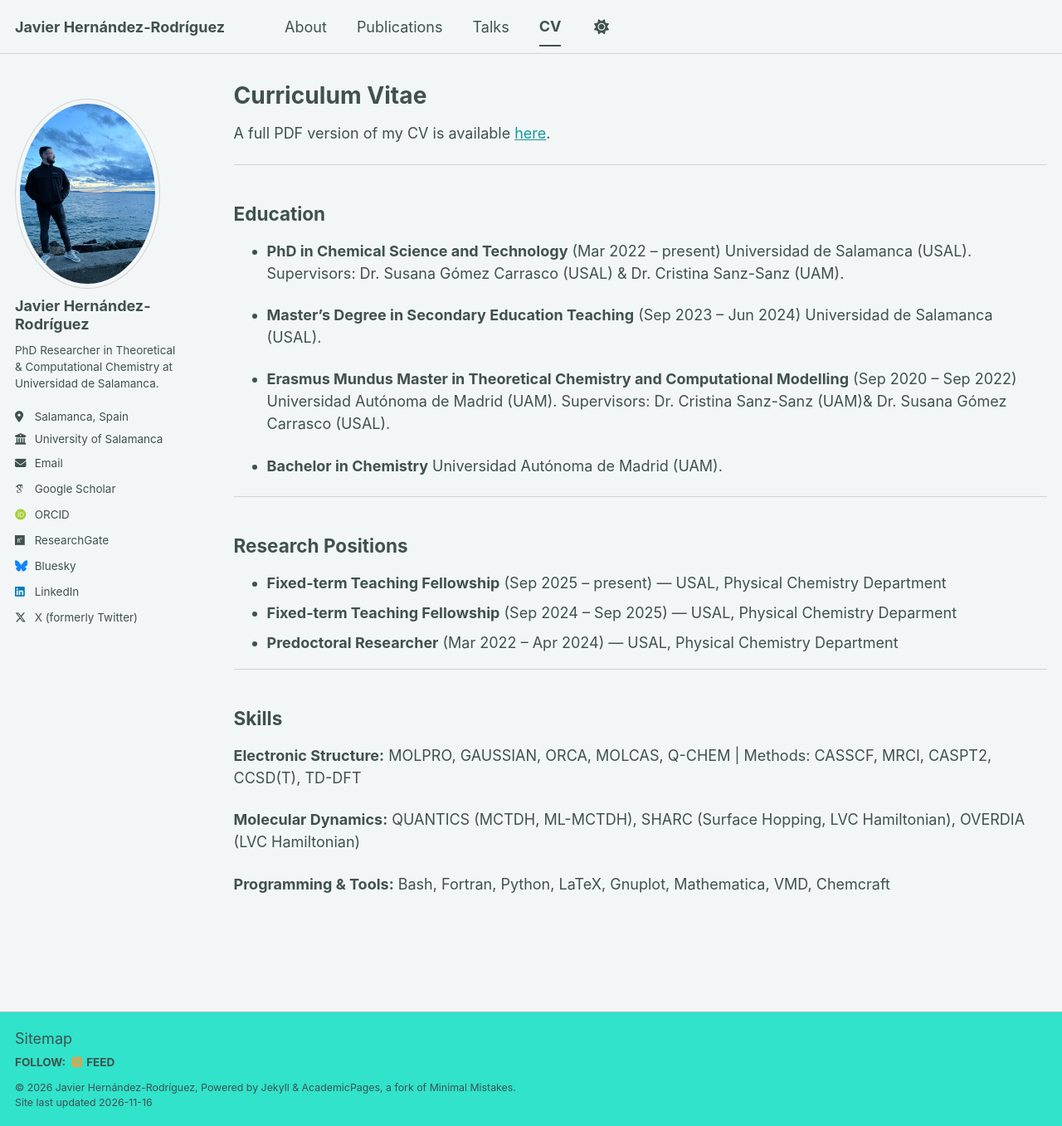
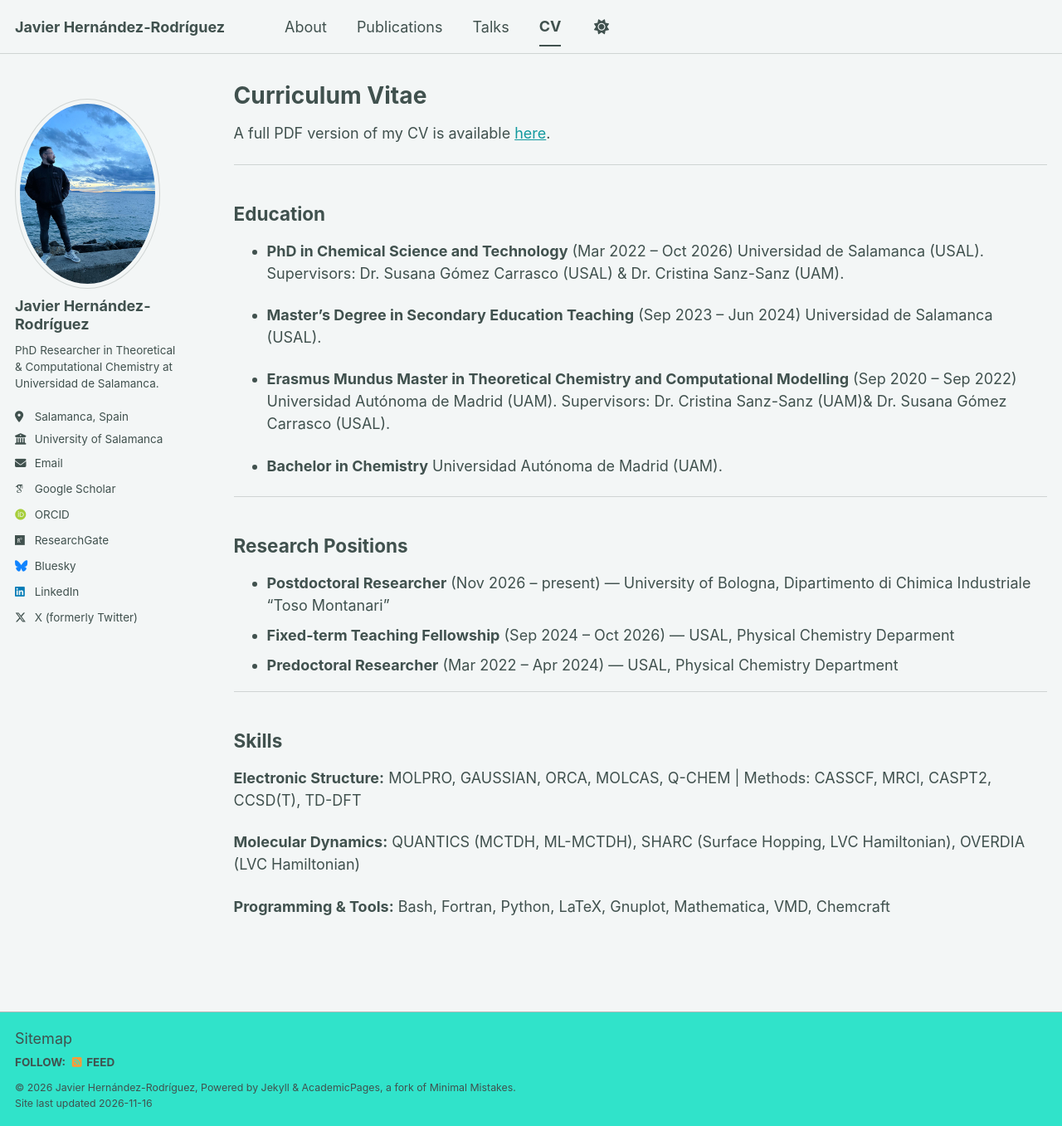
Before and after one commit to javier-hernandezr/javier-hernandezr.github.io, a Jekyll site: the page built from _pages/cv.md, in a window 1280 px wide and 1357 px high. Shown: the whole window at 83% size. Built offline with Jekyll 4.4.1, drawn with Linux system fonts in a browser that asks for light colours; some web fonts are replaced; a script bundle is joined from its source files by our own code; library files that are not in the unit come from our copies.

Commit message:
Update cv.md

```diff
--- a/_pages/cv.md
+++ b/_pages/cv.md
@@ -9,13 +9,13 @@ redirect_from:
 
 {% include base_path %}
 
-A full PDF version of my CV is available [here](/files/CV-Javier-Hernandez-Rodriguez-100826.pdf).
+A full PDF version of my CV is available [here](/files/CV-Javier-Hernandez-Rodriguez-161126.pdf).
 
 ---
 
 ## Education
 
-- **PhD in Chemical Science and Technology** (Mar 2022 – present)
+- **PhD in Chemical Science and Technology** (Mar 2022 – Oct 2026)
   Universidad de Salamanca (USAL).
   Supervisors: Dr. Susana Gómez Carrasco (USAL) & Dr. Cristina Sanz-Sanz (UAM).
 
@@ -32,9 +32,8 @@ A full PDF version of my CV is available [here](/files/CV-Javier-Hernandez-Rodri
 ---
 
 ## Research Positions
-
-- **Fixed-term Teaching Fellowship** (Sep 2025 – present) — USAL, Physical Chemistry Department
-- **Fixed-term Teaching Fellowship** (Sep 2024 – Sep 2025) — USAL, Physical Chemistry Deparment
+- **Postdoctoral Researcher** (Nov 2026 – present) — University of Bologna, Dipartimento di Chimica Industriale "Toso Montanari"
+- **Fixed-term Teaching Fellowship** (Sep 2024 – Oct 2026) — USAL, Physical Chemistry Deparment
 - **Predoctoral Researcher** (Mar 2022 – Apr 2024) — USAL, Physical Chemistry Department
 
 ---
```
